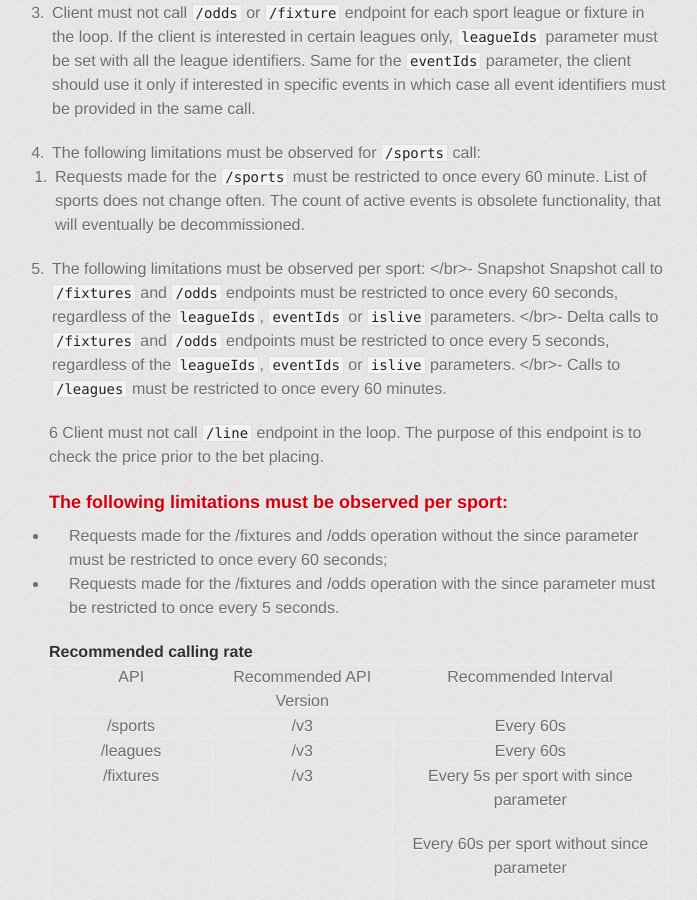
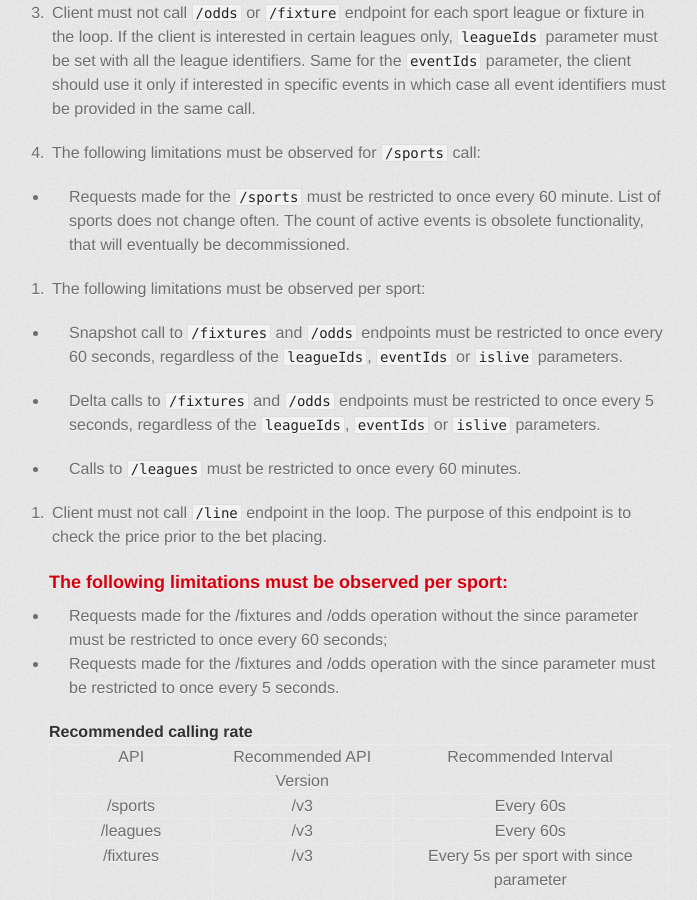
Before and after one commit to ps3838api/ps3838api.github.io, a Jekyll site: the page built from FairUsePolicy.md, in a window 1280 px wide and 900 px high, scrolled down 1363 px. Shown: the whole window, without its empty margins (281-978 px from the left). Built offline with Jekyll 4.4.1, drawn with Linux system fonts in a browser that asks for light colours; some web fonts are replaced; our own code applies the rules of GitHub Pages for plain Markdown files.

Commit message:
Update FairUsePolicy.md

```diff
--- a/FairUsePolicy.md
+++ b/FairUsePolicy.md
@@ -33,14 +33,18 @@
  Same for the `eventIds` parameter, the client should use it only if interested in specific events in which case all event identifiers must be provided in the same call.
 
 4. The following limitations must be observed for `/sports` call:
--  Requests made for the `/sports`  must be restricted to once every 60 minute. List of sports does not change often. The count of active events is obsolete functionality, that will eventually be decommissioned.
+
+* Requests made for the `/sports`  must be restricted to once every 60 minute. List of sports does not change often. The count of active events is obsolete functionality, that will eventually be decommissioned.
 
 5. The following limitations must be observed per sport:
-</br>- Snapshot Snapshot call to `/fixtures` and `/odds` endpoints must be restricted to once every 60 seconds, regardless of the `leagueIds`, `eventIds` or `islive` parameters.
-</br>-  Delta calls to  `/fixtures` and `/odds` endpoints must be restricted to once every 5 seconds, regardless of the `leagueIds`, `eventIds` or `islive` parameters.
-</br>-  Calls to `/leagues` must be restricted to once every 60 minutes.
 
-6 Client must not call `/line` endpoint in the loop. The purpose of this endpoint is to check the price prior to the bet placing.
+* Snapshot call to `/fixtures` and `/odds` endpoints must be restricted to once every 60 seconds, regardless of the `leagueIds`, `eventIds` or `islive` parameters.
+
+* Delta calls to  `/fixtures` and `/odds` endpoints must be restricted to once every 5 seconds, regardless of the `leagueIds`, `eventIds` or `islive` parameters.
+
+* Calls to `/leagues` must be restricted to once every 60 minutes.
+
+6. Client must not call `/line` endpoint in the loop. The purpose of this endpoint is to check the price prior to the bet placing.
 
 ### The following limitations must be observed per sport:
 
```
